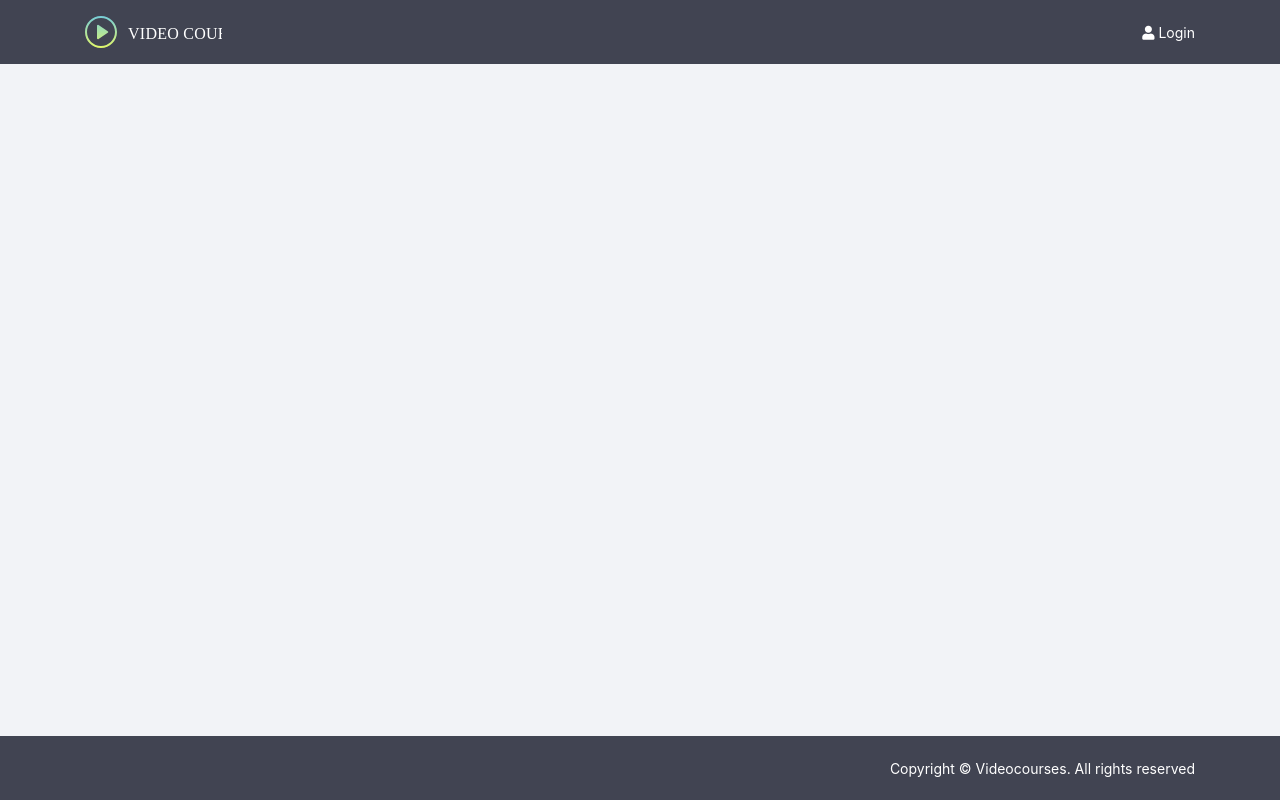
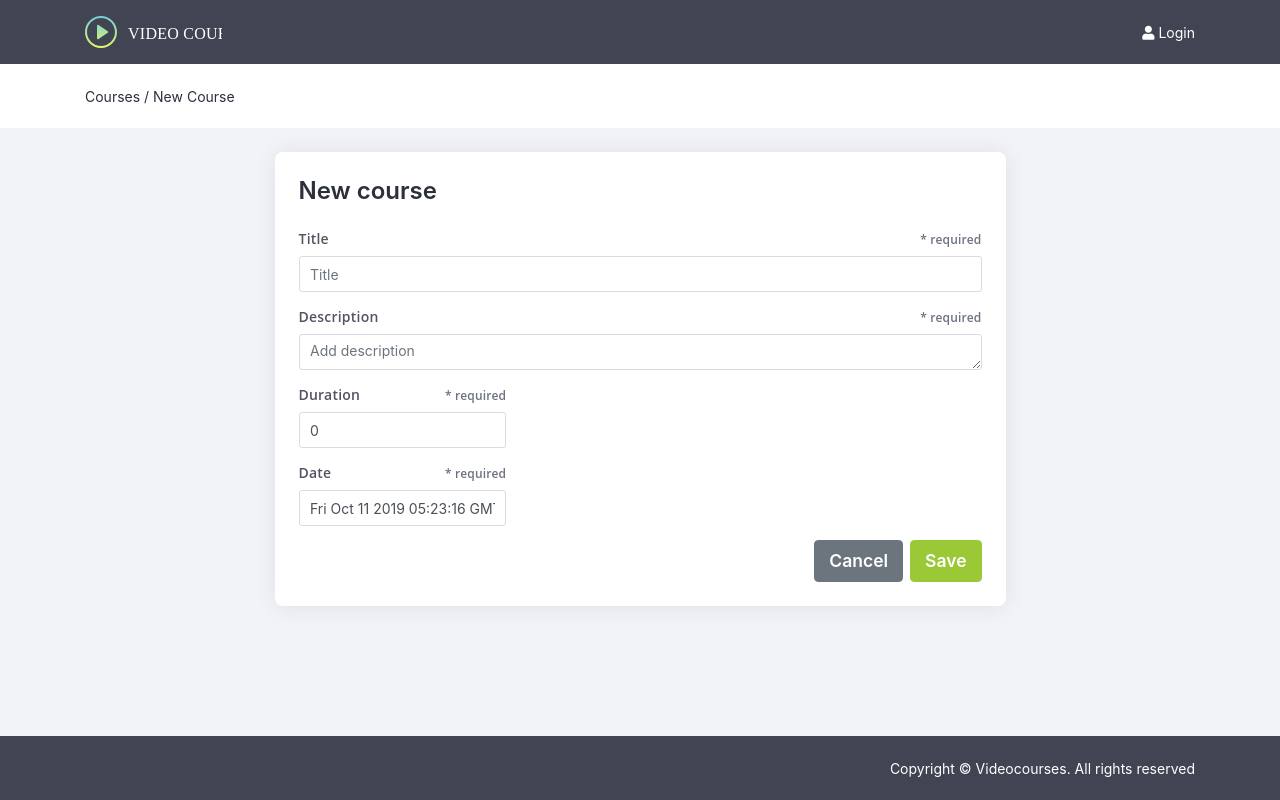
Before and after one commit to zhunus/angular-mentoring-task-one, an Angular app: page /courses/new in a window 1280 px wide. Before the commit this address led to /. Built offline with nearby package versions, Linux system fonts and the light colour scheme.

Commit message:
Added new course component

```diff
--- a/src/app/app.routes.ts
+++ b/src/app/app.routes.ts
@@ -1,7 +1,5 @@
 import { Routes } from '@angular/router';
-import { CoursesComponent } from './courses/courses/courses.component';
 
 export const appRoutes: Routes = [
-  { path: '', redirectTo: '/courses', pathMatch: 'full' },
-  { path: 'courses', component: CoursesComponent }
+  { path: '', redirectTo: '/courses', pathMatch: 'full' }
 ];
--- /dev/null
+++ b/src/app/courses/course-new/course-new.component.css
@@ -0,0 +1,31 @@
+.new-course-wrapper {
+  width: 731px;
+  border-radius: 8px;
+  box-shadow: 0 1px 24px 0 rgba(18, 21, 35, 0.08);
+  background-color: #ffffff;
+  padding: 24px;
+  margin: 24px auto;
+}
+
+.new-course-title {
+  font-size: 24px;
+  font-weight: 600;
+  line-height: 1.25;
+  color: var(--dark);
+  margin-bottom: 22px;
+}
+
+.required {
+  font-size: 12px;
+  line-height: 1.5;
+  letter-spacing: 0.19px;
+  text-align: right;
+  color: var(--battleship-grey);
+}
+
+.form-control {
+  height: 36px;
+  border-radius: 3px;
+  border: solid 1px var(--pale-grey);
+  background-color: #ffffff;
+}
--- /dev/null
+++ b/src/app/courses/course-new/course-new.component.html
@@ -0,0 +1,97 @@
+<app-breadcrumbs [crumbs]="breadcrumbs"></app-breadcrumbs>
+
+<div class="container">
+  <div class="new-course-wrapper">
+    <div class="new-course-title">
+      New course
+    </div>
+    <div class="new-course-form">
+      <form action="">
+        <div class="form-group">
+          <label
+            for="inputTitle"
+            class="w-100 d-flex justify-content-between align-items-end"
+          >
+            <span>Title</span>
+            <span class="required">* required</span>
+          </label>
+          <input
+            [(ngModel)]="course.title"
+            type="text"
+            name="title"
+            class="form-control"
+            id="inputTitle"
+            placeholder="Title"
+            required
+            minlength="3"
+          />
+        </div>
+        <div class="form-group">
+          <label
+            for="inputDescription"
+            class="w-100 d-flex justify-content-between align-items-end"
+          >
+            <span>Description</span>
+            <span class="required">* required</span>
+          </label>
+          <textarea
+            [(ngModel)]="course.description"
+            name="description"
+            class="form-control"
+            id="inputDescription"
+            placeholder="Add description"
+            required
+            minlength="3"
+          ></textarea>
+        </div>
+        <div class="row">
+          <div class="col-4">
+            <div class="form-group">
+              <label
+                for="inputDuration"
+                class="w-100 d-flex justify-content-between align-items-end"
+              >
+                <span>Duration</span>
+                <span class="required">* required</span>
+              </label>
+              <input
+                [(ngModel)]="course.duration"
+                type="text"
+                name="duration"
+                class="form-control"
+                id="inputDuration"
+                placeholder="minutes"
+                required
+                minlength="3"
+              />
+            </div>
+            <div class="form-group">
+              <label
+                for="inputDate"
+                class="w-100 d-flex justify-content-between align-items-end"
+              >
+                <span>Date</span>
+                <span class="required">* required</span>
+              </label>
+              <input
+                [(ngModel)]="course.creationDate"
+                type="text"
+                name="date"
+                class="form-control"
+                id="inputDate"
+                placeholder="mm-dd-yyyy"
+                required
+              />
+            </div>
+          </div>
+        </div>
+        <div class="new-course-actions d-flex justify-content-end">
+          <button class="btn btn-lg btn-secondary mr-2" type="button">
+            Cancel
+          </button>
+          <button class="btn btn-lg btn-success" type="submit">Save</button>
+        </div>
+      </form>
+    </div>
+  </div>
+</div>
--- /dev/null
+++ b/src/app/courses/course-new/course-new.component.ts
@@ -0,0 +1,17 @@
+import { Component, OnInit } from '@angular/core';
+import { Course } from '../../entities/course.entity';
+
+@Component({
+  selector: 'app-course-new',
+  templateUrl: './course-new.component.html',
+  styleUrls: ['./course-new.component.css']
+})
+export class CourseNewComponent implements OnInit {
+  public breadcrumbs = ['Courses', 'New Course'];
+  public course = new Course();
+  constructor() { }
+
+  ngOnInit() {
+  }
+
+}
--- /dev/null
+++ b/src/app/courses/course/course.component.ts
@@ -0,0 +1,15 @@
+import { Component, OnInit } from '@angular/core';
+
+@Component({
+  selector: 'app-course',
+  templateUrl: './course.component.html',
+  styleUrls: ['./course.component.css']
+})
+export class CourseComponent implements OnInit {
+
+  constructor() { }
+
+  ngOnInit() {
+  }
+
+}
--- a/src/app/courses/courses/courses.component.ts
+++ b/src/app/courses/courses/courses.component.ts
@@ -1,6 +1,7 @@
 import { Component, OnInit } from '@angular/core';
 import { Course } from '../../entities/course.entity';
 import { CoursesService } from '../../services/courses.service';
+import { Router } from '@angular/router';
 
 @Component({
   selector: 'app-courses',
@@ -12,10 +13,10 @@ export class CoursesComponent implements OnInit {
   public courses: Course[] = [];
   public filter = '';
 
-  constructor(private coursesService: CoursesService) {}
+  constructor(private coursesService: CoursesService, private router: Router) {}
 
-  addCourse(): string {
-    return 'Add new course button is clicked!';
+  addCourse(): void {
+    this.router.navigateByUrl('/courses/new');
   }
 
   onDeleteCourse(course: Course): void {
```
Also changed, not shown: src/app/courses/courses.module.ts (+19 -6 lines), src/app/courses/course/course.component.css (added), src/app/courses/course/course.component.html (added), 2 other files (tests, documents, lock files or other folders).
